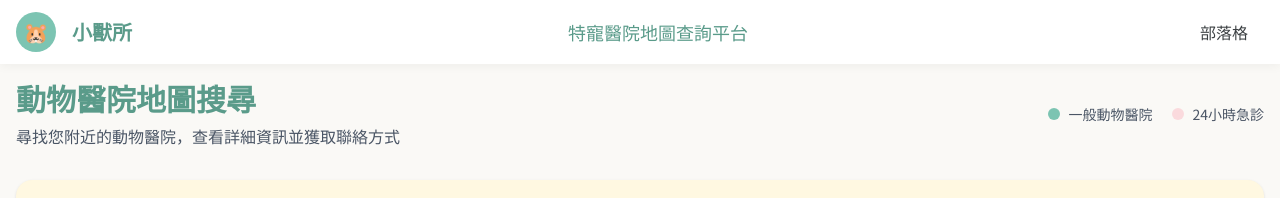
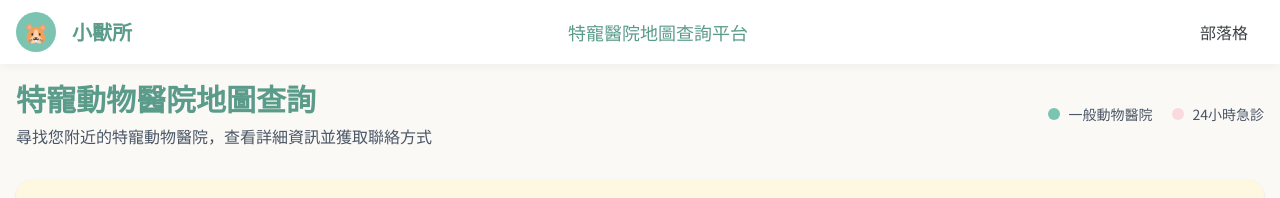
Before and after one commit to cai-yi-ru/CritterMap, a Next.js app: page / in a window 1280 px wide. Shown: the top 198 px of the page. Built offline with nearby package versions, Linux system fonts and the light colour scheme.

Commit message:
調整 資料匯入方式

```diff
--- a/src/app/page.tsx
+++ b/src/app/page.tsx
@@ -15,7 +15,9 @@ import Navbar from './components/Navbar';
 import FilterPanel from './components/FilterPanel';
 import HospitalList from './components/HospitalList';
 import HospitalModal from './components/HospitalModal';
-import { hospitals } from '@/utils/hospitalList';
+// import { hospitals } from '@/utils/hospitalList';
+import { getHospitals } from '@/lib/getHospitals';
+
 
 export interface Hospital {
   id: string;
@@ -76,7 +78,11 @@ export default function Home() {
 
   // 初始載入醫院資料
   useEffect(() => {
-    setFilteredHospitals(hospitals);
+    async function fetchHospitals() {
+      const hospitals = await getHospitals();
+      setFilteredHospitals(hospitals);
+    }
+    fetchHospitals();
   }, []);
 
   return (
@@ -86,8 +92,8 @@ export default function Home() {
         <header className="mb-8 text-center md:text-left">
           <div className="flex flex-col md:flex-row md:items-center md:justify-between">
             <div>
-              <h1 className="text-3xl font-bold text-mintdark mb-2">動物醫院地圖搜尋</h1>
-              <p className="text-gray-600">尋找您附近的動物醫院，查看詳細資訊並獲取聯絡方式</p>
+              <h1 className="text-3xl font-bold text-mintdark mb-2">特寵動物醫院地圖查詢</h1>
+              <p className="text-gray-600">尋找您附近的特寵動物醫院，查看詳細資訊並獲取聯絡方式</p>
             </div>
             <div className="mt-4 md:mt-0">
               <div className="flex items-center justify-center md:justify-end space-x-2">
--- /dev/null
+++ b/src/lib/getHospitals.ts
@@ -0,0 +1,6 @@
+import { hospitals } from '@/utils/hospitalList';
+
+export async function getHospitals() {
+  // 這裡也可以改為資料庫查詢
+  return hospitals;
+}
```
